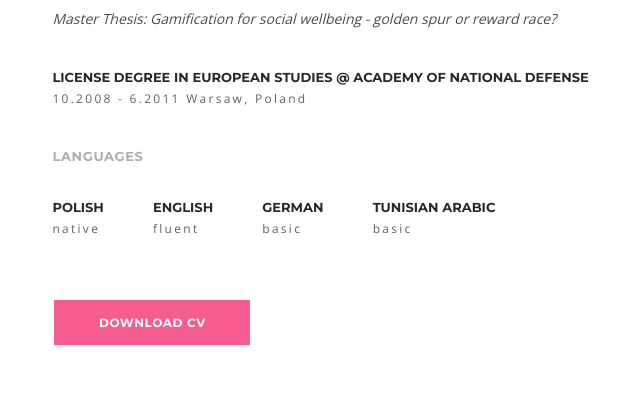
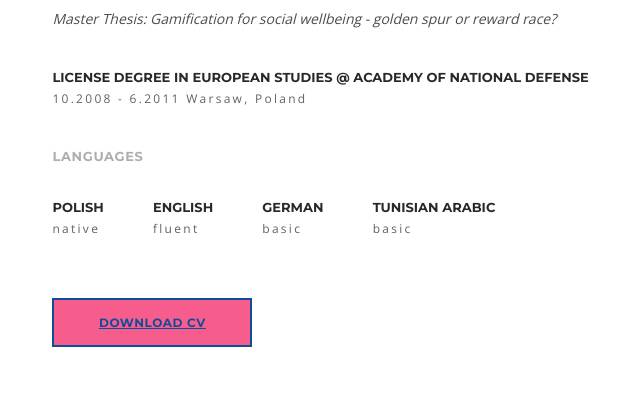
Before and after one commit to mohamedturki/karolin, a Django app: page /about/resume/ in a window 1280 px wide, with the pointer over the restyled element. Shown: the part 1051-1471 px from the top of the page, without its empty margins (242-882 px from the left). Run offline with Django 3.2, Linux system fonts and the light colour scheme; parts of the project's set-up code (start-up, migrations or seed data) failed here and were passed over; some libraries are stand-ins or nearby versions.

Commit message:
Change a the links color on hover

```diff
--- a/web/portfolio/static/portfolio/styles/styles.css
+++ b/web/portfolio/static/portfolio/styles/styles.css
@@ -452,6 +452,10 @@
     text-decoration: none;
 }
 
+.project-detail-markdown a:hover {
+    color: #0f4d99;
+    text-decoration: underline;
+}
 .profile-link {
     font-weight: 600;
     text-decoration: none;
```
